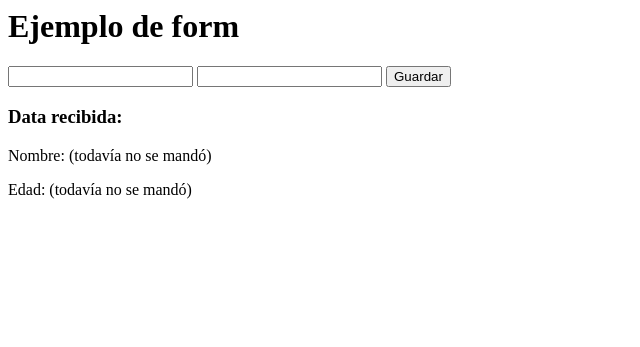
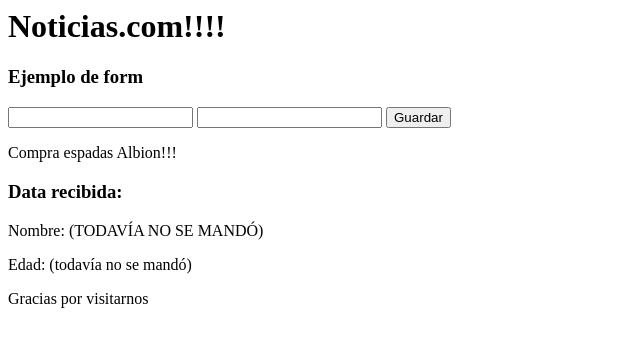
Before and after one commit to ucseiw-team/ejemplo_django_2020, a Django app: page /ejemplo_form/ in a window 1280 px wide. Shown: the top 347 px of the page, without its empty margins (0-640 px from the left). Run offline with Django 3.2, Linux system fonts and the light colour scheme.

Commit message:
Ejemplo de reuso de templates

```diff
--- /dev/null
+++ b/sitio/templates/base.html
@@ -0,0 +1,17 @@
+<html>
+
+<head>
+</head>
+
+<body>
+    <h1>Noticias.com!!!!</h1>
+    <h3>{% block nombre_seccion %}-{% endblock %}</h3>
+
+
+    <div>
+        {% block contenido %}(en construcción){% endblock %}
+    </h3>
+
+    <p>Gracias por visitarnos</p>
+</body>
+</html>
--- a/sitio/templates/ejemplo_form.html
+++ b/sitio/templates/ejemplo_form.html
@@ -1,5 +1,8 @@
-<h1>Ejemplo de form</h1>
+{% extends "base.html" %}
 
+{% block nombre_seccion %}Ejemplo de form{% endblock %}
+
+{% block contenido %}
 <form action="." method="post">
     {% csrf_token %}
     <input name="nombre_apellido" type="text" />
@@ -9,7 +12,12 @@
 </form>
 
 
+{% include "publicidad_albion.html" %}
+
+
 <h3>Data recibida:</h3>
 
-<p>Nombre: {{ nombre_apellido }} </p>
+<p>Nombre: {{ nombre_apellido|upper }} </p>
 <p>Edad: {{ edad }} </p>
+
+{% endblock %}
--- /dev/null
+++ b/sitio/templates/publicidad_albion.html
@@ -0,0 +1 @@
+<p>Compra espadas Albion!!!</p>
```
